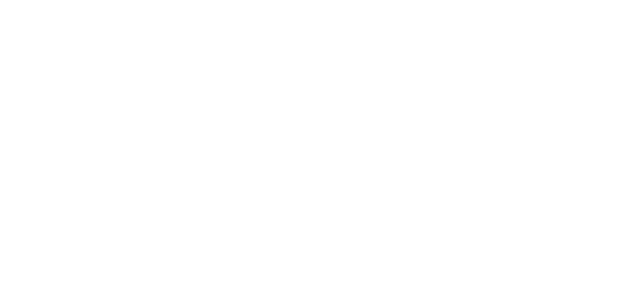
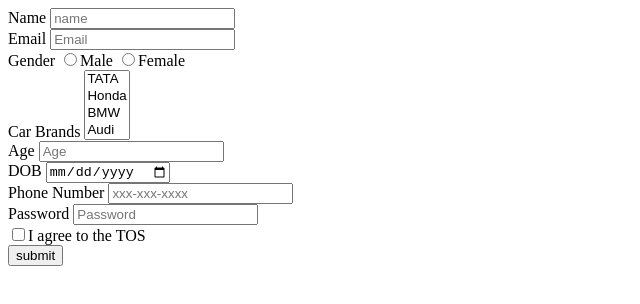
Before and after one commit to acciojob/signup-form-car-Sameera-Nazneen, a website: page main.html in a window 1280 px wide. Shown: the whole page, without its empty margins (0-640 px from the left). Drawn offline with Linux system fonts and the light colour scheme.

Commit message:
created a submission

```diff
--- a/main.html
+++ b/main.html
@@ -11,6 +11,43 @@
     <script type="text/javascript" src="./script.js">
 </script>
 
+	<form method = "post">
+		<label for = "name">Name</label>
+		<input type = "text" required = "yes" id = "name" placeholder = "name"/>
+		<br>
+		<label for = "email">Email</label>
+		<input type = "Email" required id = "email" placeholder = "Email"/>
+		<br>
+		<label for = "gender_m,gender_f">Gender</label>
+		<input type = "radio" required id = "gender_m" name = "gender"/>Male
+		<input type = "radio" required id = "gender_f" name = "gender"/>Female
+		<br>
+		<label>Car Brands</label>
+		<select multiple id = "cars" required placeholder = "--Please choose an option--">
+			<option>TATA</option>
+			<option>Honda</option>
+			<option>BMW</option>
+			<option>Audi</option>
+			<option>Thar</option>
+		</select>
+		<br>
+		<label for = "age">Age</label>
+		<input type = "number" reqiured id= "age" placeholder = "Age"/>
+		<br>
+		<label for = "dob">DOB</label>
+		<input type = "date" required id = "dob"/>
+		<br>
+		<label for ="tel">Phone Number</label>
+		<input type = "tel" id = "tel" placeholder = "xxx-xxx-xxxx"/>
+		<br>
+		<label for = "password">Password</label>
+		<input type = "password" required id = "password" placeholder = "Password"/>
+		<br>
+		<input type = "checkbox" required id = "tos"/>I agree to the TOS
+		<br>
+		<button type = submit>submit</button>
+	</form>
+
 </body>
 
 </html>
```
